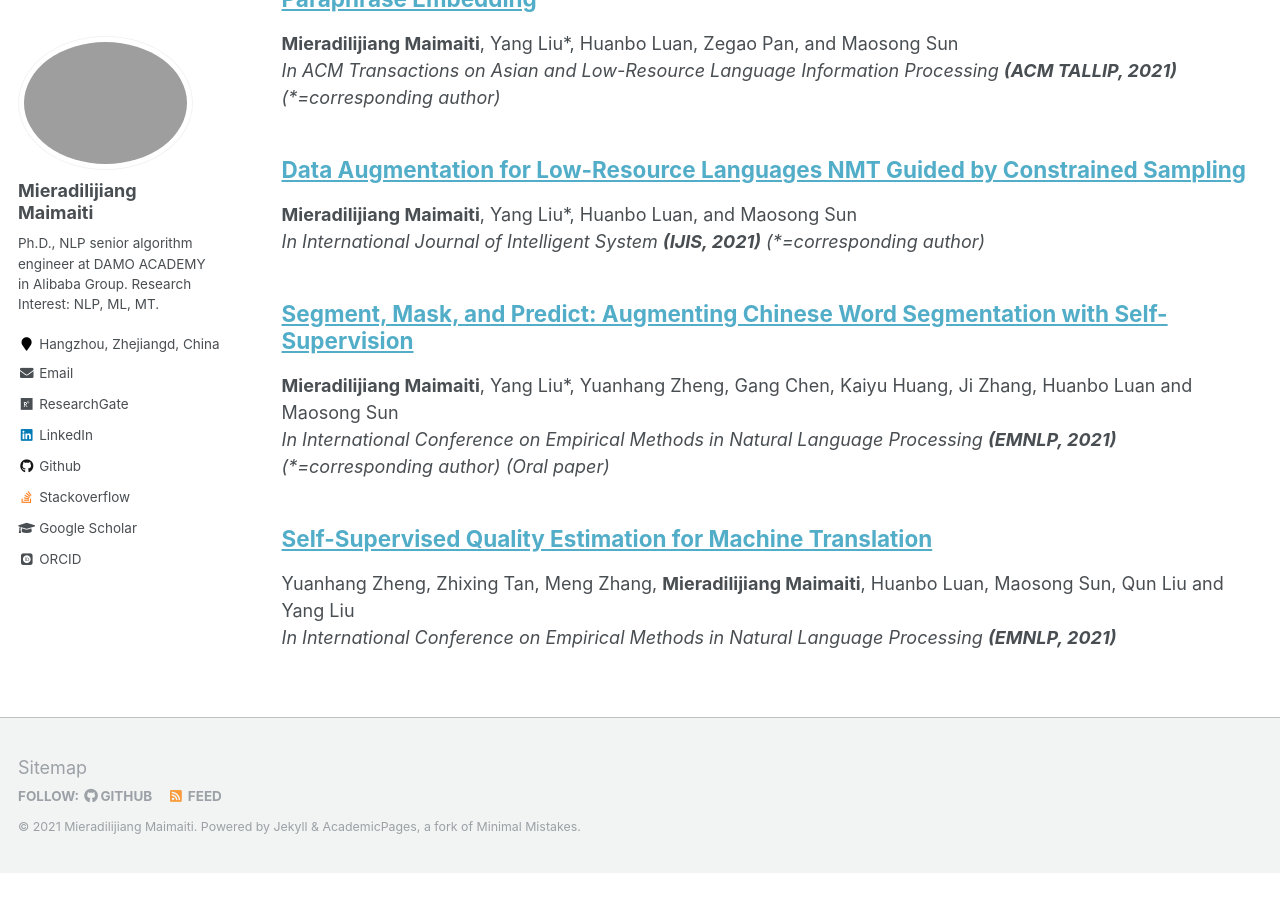
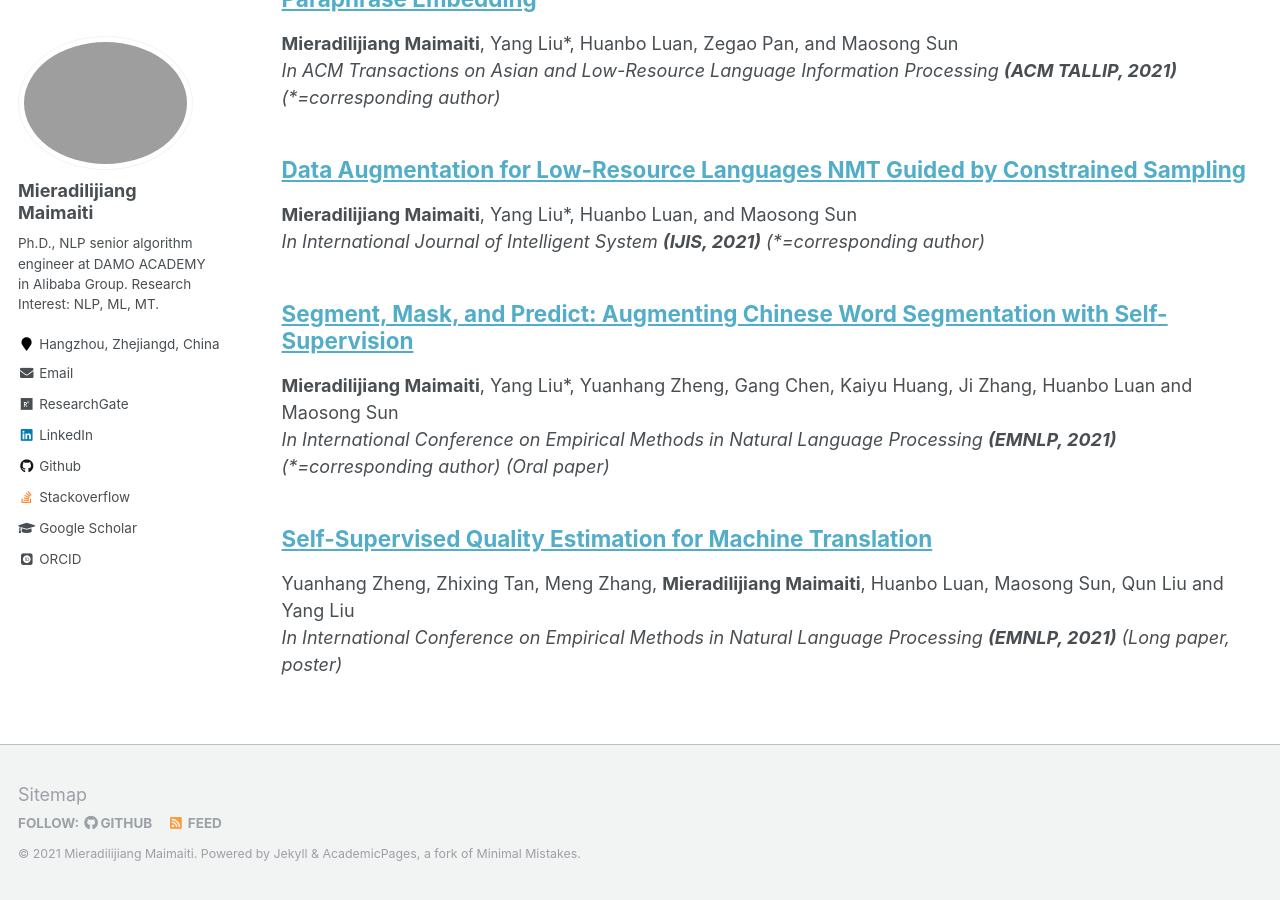
Before and after one commit to miradel51/miradel51.github.io, a Jekyll site: the page built from _pages/collection-archive.html, in a window 1280 px wide and 900 px high, scrolled down 2344 px. Built offline with Jekyll 4.4.1, drawn with Linux system fonts in a browser that asks for light colours; some web fonts are replaced; before the commit the page ends 3217 px from its top, so only the background shows below that.

Commit message:
update 2021_emnlp_qe_nmt.md
add poster information

```diff
--- a/_publications/2021_emnlp_qe_nmt.md
+++ b/_publications/2021_emnlp_qe_nmt.md
@@ -5,7 +5,7 @@ permalink: /publication/2021_emnlp_qe_nmt
 excerpt: ''
 date: 2021-08-26
 author: Yuanhang Zheng, Zhixing Tan, Meng Zhang, <b>Mieradilijiang Maimaiti</b>, Huanbo Luan, Maosong Sun, Qun Liu and Yang Liu
-conference: In International Conference on Empirical Methods in Natural Language Processing <b>(EMNLP, 2021)</b>
+conference: In International Conference on Empirical Methods in Natural Language Processing <b>(EMNLP, 2021)</b> (Long paper, poster)
 venue: ''
 paperurl: 'https://2021.emnlp.org/'
 citation: '<br>
```
